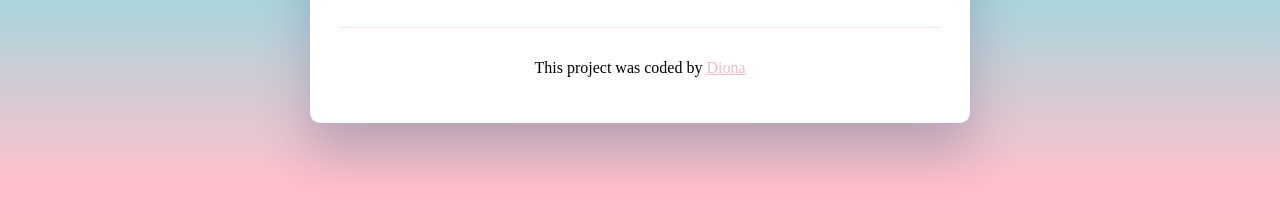
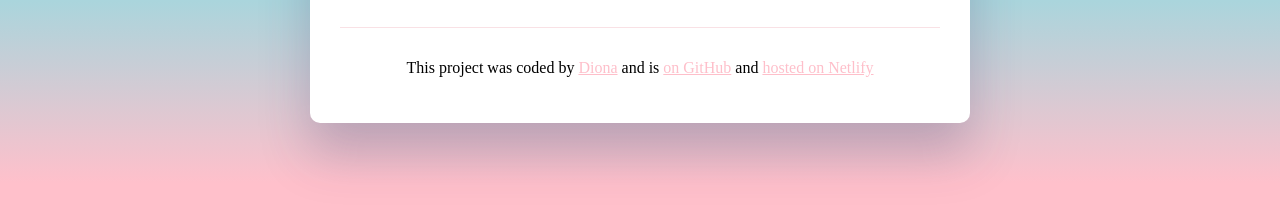
Before and after one commit to D-Moss/WeatherProject, a plain HTML site: page index.html in a window 1280 px wide. Shown: the part 364-578 px from the top of the page. Drawn offline with nearby package versions, Linux system fonts and the light colour scheme.

Commit message:
added github link

```diff
--- a/index.css
+++ b/index.css
@@ -98,5 +98,5 @@ footer {
 }
 
 a {
-	color: #f4bcc4;
+	color: #FEBFCA;
 }
--- a/index.html
+++ b/index.html
@@ -44,7 +44,9 @@
 		<footer>
 			<p>
 				This project was coded by
-				<a href="https://codepen.io/Diona-Moss" target="_blank">Diona</a>
+				<a href="https://codepen.io/Diona-Moss" target="_blank">Diona</a> and is
+				<a href="https://github.com/D-Moss" target="_blank"> on GitHub</a> and
+				<a href="https://app.netlify.com/teams/d-moss-o8d9vci/overview" target="_blank">hosted on Netlify</a>
 			</p>
 		</footer>
 	</div>
```
